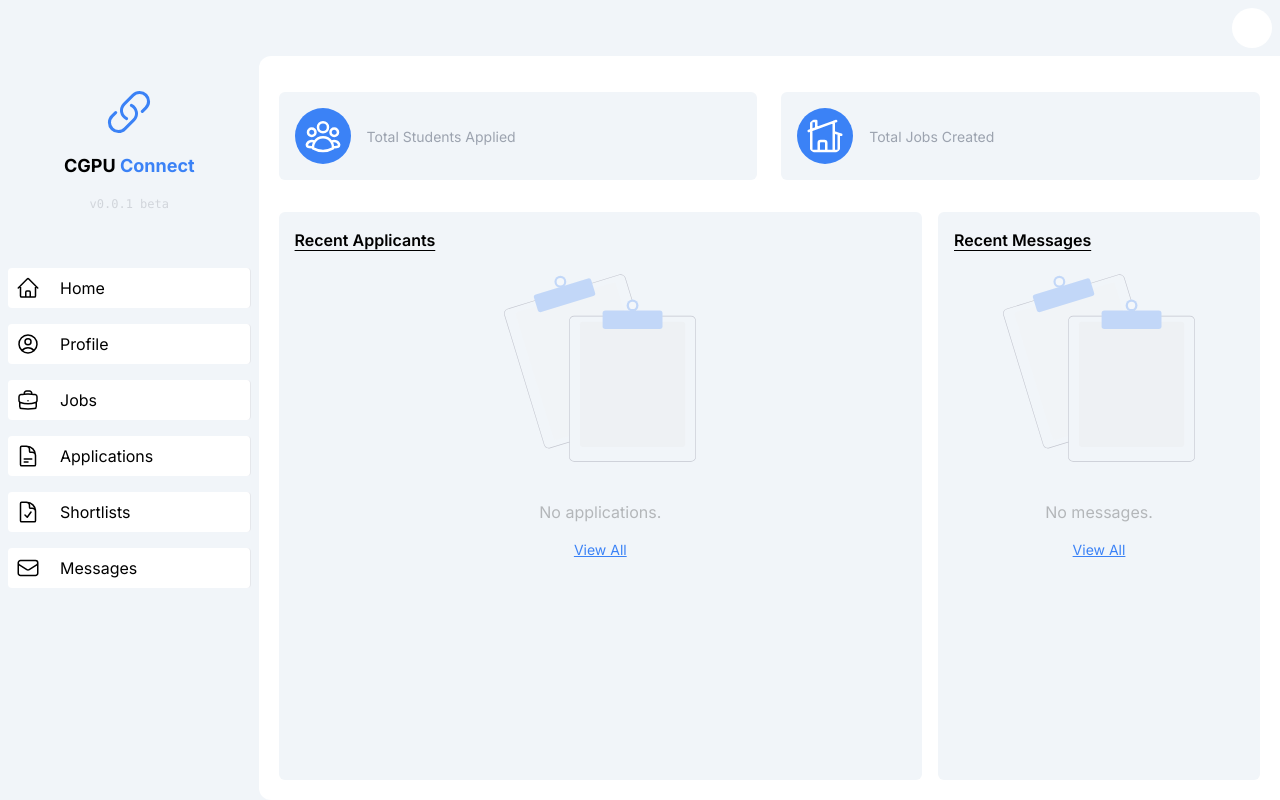
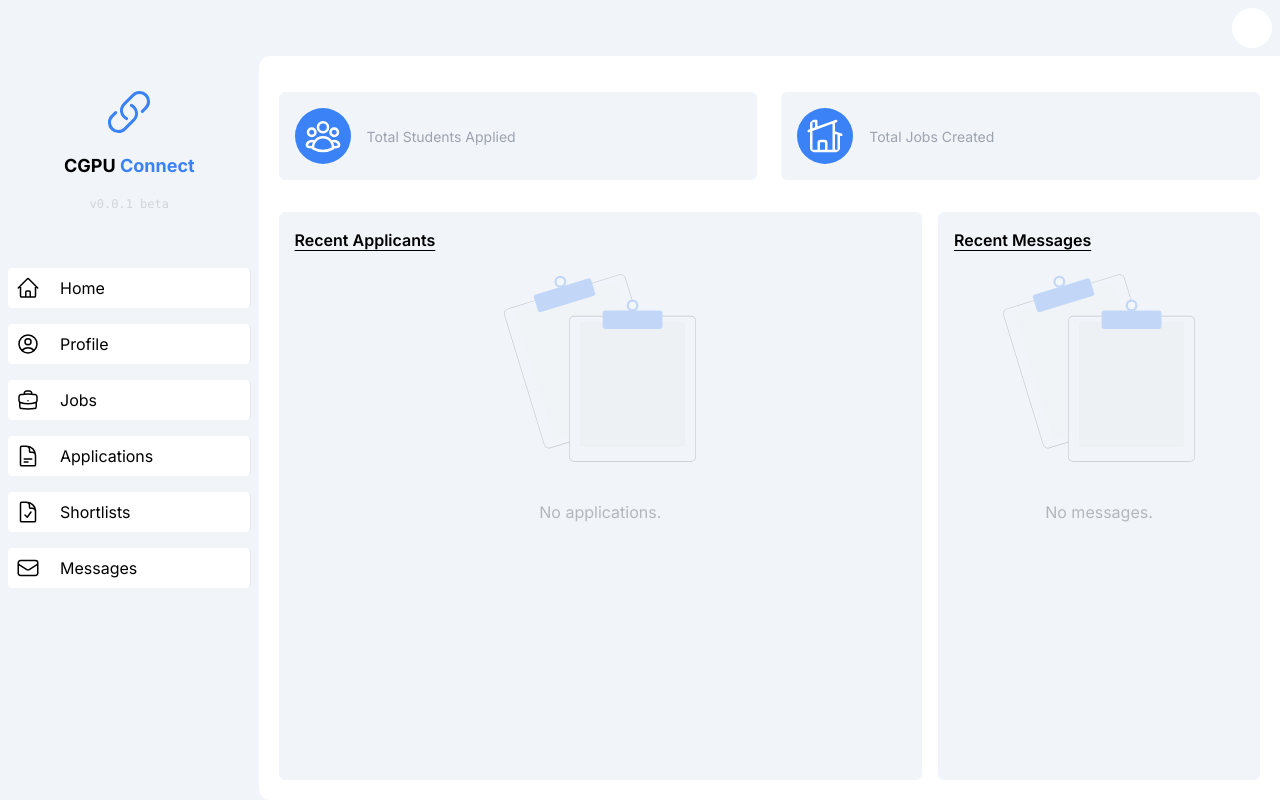
Before and after one commit to rijfas/cgpu_connect, a Django app: template recruiter/templates/recruiter/home.html in a window 1280 px wide. Run offline with Django 4.2, Linux system fonts and the light colour scheme; the template is opened without the code that fills it, so the values that code supplies are empty; some libraries are stand-ins or nearby versions.

Commit message:
fixed recruiter home empty state

```diff
--- a/recruiter/templates/recruiter/home.html
+++ b/recruiter/templates/recruiter/home.html
@@ -49,6 +49,8 @@
                             </a>
                         </div>
                         {% endfor %}
+                        <a href="{% url "recruiter:jobs" %}" class="mx-auto mt-auto underline cursor-pointer text-sm text-blue-500">View All</a>
+
                         {% else %}
                         <div class="opacity-25 flex flex-col gap-4 w-full h-full justify-center items-center">
                             <img src="{% static "images/empty.svg" %}" class="w-48 h-48 mb-5">
@@ -57,7 +59,6 @@
                         {% endif %}
 
 
-                        <a href="{% url "recruiter:jobs" %}" class="mx-auto mt-auto underline cursor-pointer text-sm text-blue-500">View All</a>
                     </div>
                 </div>
                 <div class="bg-slate-100 rounded-md p-4 w-1/3 h-full">
@@ -80,6 +81,8 @@
                             </a>
                         </div>
                         {% endfor %}
+                        <a href="{% url "recruiter:messages" %}" class="mx-auto mt-auto underline cursor-pointer text-sm text-blue-500">View All</a>
+
                         {% else %}
                         <div class="opacity-25 flex flex-col gap-4 w-full h-full justify-center items-center">
                             <img src="{% static "images/empty.svg" %}" class="w-48 h-48 mb-5">
@@ -88,7 +91,6 @@
                         {% endif %}
 
 
-                        <a href="{% url "recruiter:messages" %}" class="mx-auto mt-auto underline cursor-pointer text-sm text-blue-500">View All</a>
                     </div>
                 </div>
             </div>
```
